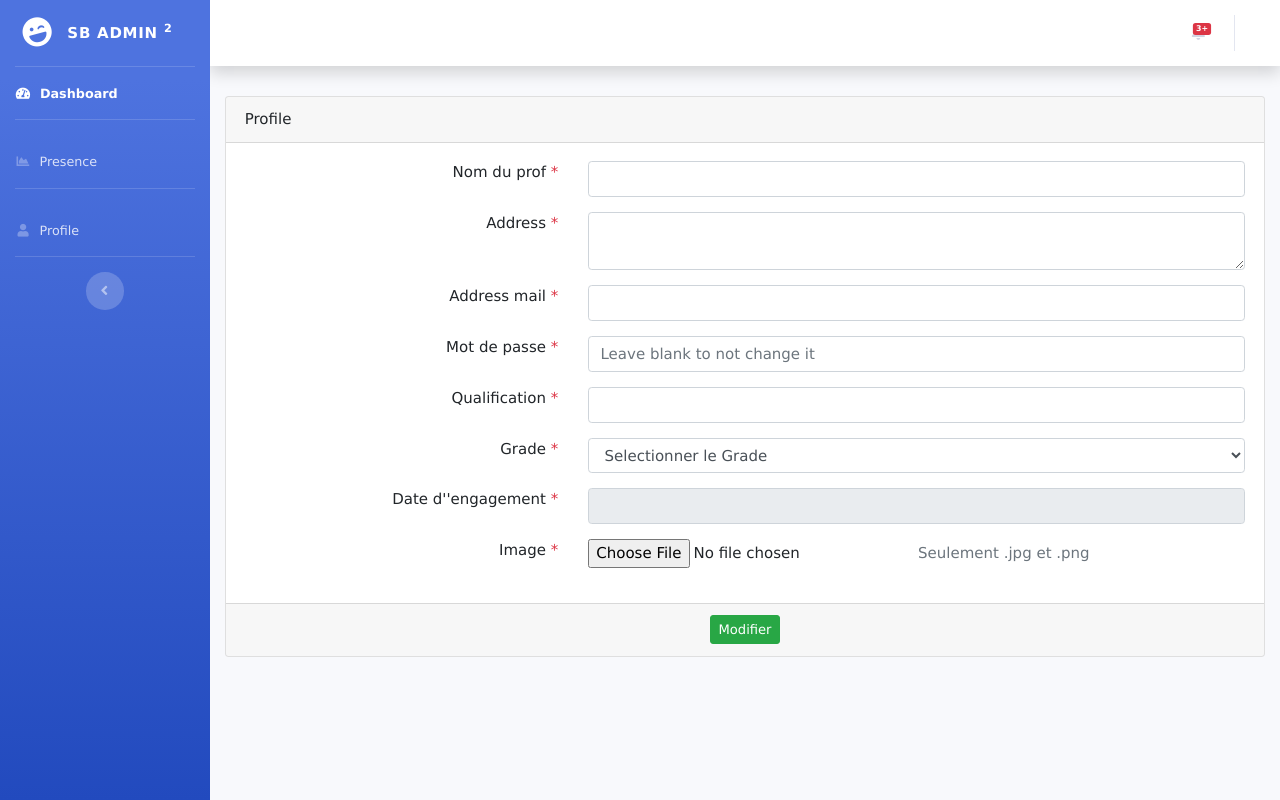
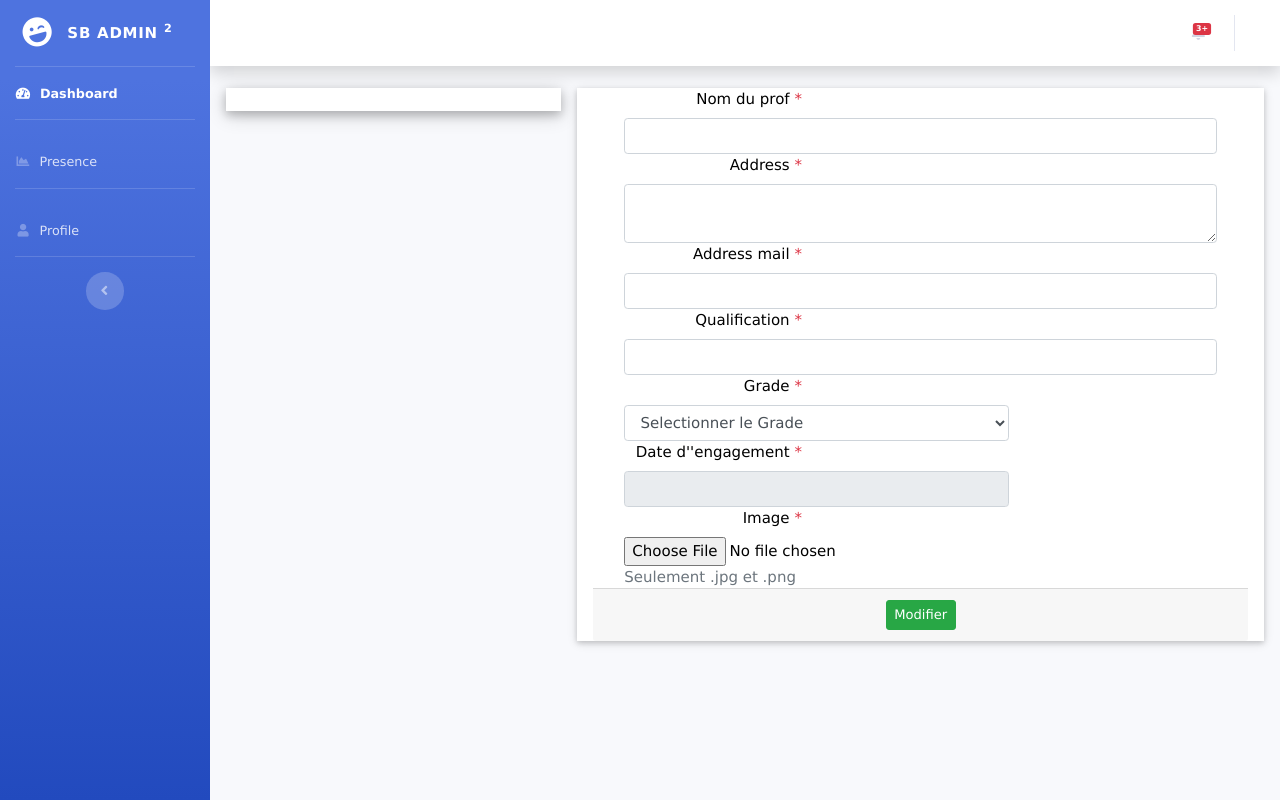
Before and after one commit to webmaster978/att, a PHP site: page /tutorial/profile in a window 1280 px wide. Run offline with PHP 8.4, Linux system fonts and the light colour scheme; the visitor is signed in with stand-in values (Sample User, id 1); data comes from the database, SQL or seed files in the repository.

Commit message:
profile vrai

```diff
--- a/profile.php
+++ b/profile.php
@@ -93,15 +93,15 @@
 	if ($error == 0) {
 		if ($teacher_password != '') {
 			$data = array(
-				':teacher_name'			=>	$teacher_name,
-				':teacher_address'		=>	$teacher_address,
-				':teacher_emailid'		=>	$teacher_emailid,
-				':teacher_password'		=>	password_hash($teacher_password, PASSWORD_DEFAULT),
-				':teacher_qualification' =>	$teacher_qualification,
-				':teacher_doj'			=>	$teacher_doj,
-				':teacher_image'		=>	$teacher_image,
-				':teacher_grade_id'		=>	$teacher_grade_id,
-				':teacher_id'			=>	$_POST["teacher_id"]
+				':teacher_name'            =>    $teacher_name,
+				':teacher_address'        =>    $teacher_address,
+				':teacher_emailid'        =>    $teacher_emailid,
+				':teacher_password'        =>    password_hash($teacher_password, PASSWORD_DEFAULT),
+				':teacher_qualification' =>    $teacher_qualification,
+				':teacher_doj'            =>    $teacher_doj,
+				':teacher_image'        =>    $teacher_image,
+				':teacher_grade_id'        =>    $teacher_grade_id,
+				':teacher_id'            =>    $_POST["teacher_id"]
 			);
 			$query = "
 			UPDATE tbl_teacher
@@ -117,14 +117,14 @@
 			";
 		} else {
 			$data = array(
-				':teacher_name'			=>	$teacher_name,
-				':teacher_address'		=>	$teacher_address,
-				':teacher_emailid'		=>	$teacher_emailid,
-				':teacher_qualification' =>	$teacher_qualification,
-				':teacher_doj'			=>	$teacher_doj,
-				':teacher_image'		=>	$teacher_image,
-				':teacher_grade_id'		=>	$teacher_grade_id,
-				':teacher_id'			=>	$_POST["teacher_id"]
+				':teacher_name'            =>    $teacher_name,
+				':teacher_address'        =>    $teacher_address,
+				':teacher_emailid'        =>    $teacher_emailid,
+				':teacher_qualification' =>    $teacher_qualification,
+				':teacher_doj'            =>    $teacher_doj,
+				':teacher_image'        =>    $teacher_image,
+				':teacher_grade_id'        =>    $teacher_grade_id,
+				':teacher_id'            =>    $_POST["teacher_id"]
 			);
 			$query = "
 			UPDATE tbl_teacher
@@ -158,65 +158,87 @@
 
 ?>
 
-<div class="container" style="margin-top:30px">
-	<span><?php echo $success; ?></span>
-	<div class="card">
-		<form method="post" id="profile_form" enctype="multipart/form-data">
-			<div class="card-header">
-				<div class="row">
-					<div class="col-md-9">Profile</div>
-					<div class="col-md-3" align="right">
+
+<div class="w3-content w3-margin-top" style="max-width:1400px;">
+
+	<!-- The Grid -->
+	<div class="w3-row-padding">
+
+		<!-- Left Column -->
+		<div class="w3-third">
+
+			<div class="w3-white w3-text-grey w3-card-4">
+				<div class="w3-display-container">
+					<?php
+
+					$service = $connect->prepare("
+SELECT * FROM tbl_teacher
+WHERE teacher_id = '" . $_SESSION["teacher_id"] . "'
+");
+					$service->execute();
+					$don = $service->fetchAll(PDO::FETCH_OBJ);
+					foreach ($don as $s) :
+					?>
+						<img src="admin/teacher_image/<?= $s->teacher_image; ?>" class="img-thumbnail" width="300">
+						<div class="w3-display-bottomleft w3-container w3-text-black">
+							<h2><?= $s->teacher_name; ?></h2>
 						</div>
 				</div>
+				<div class="w3-container">
+					<p><i class="fa fa-briefcase fa-fw w3-margin-right w3-large w3-text-teal"></i><?= $s->teacher_qualification; ?></p>
+					<p><i class="fa fa-home fa-fw w3-margin-right w3-large w3-text-teal"></i><?= $s->teacher_address; ?></p>
+					<p><i class="fa fa-envelope fa-fw w3-margin-right w3-large w3-text-teal"></i><?= $s->teacher_emailid; ?></p>
+
+					<hr>
+				<?php
+					endforeach;
+
+
+				?>
+				<br>
 				</div>
-			<div class="card-body">
-				<div class="form-group">
-					<div class="row">
+			</div><br>
+
+			<!-- End Left Column -->
+		</div>
+		<span><?php echo $success; ?></span>
+		<!-- Right Column -->
+		<div class="w3-twothird">
+
+			<div class="w3-container w3-card w3-white w3-margin-bottom">
+				<form method="post" id="profile_form" enctype="multipart/form-data">
+
+					<div class="w3-container">
 						<label class="col-md-4 text-right">Nom du prof <span class="text-danger">*</span></label>
-						<div class="col-md-8">
+						<div class="col-md-12">
 							<input type="text" name="teacher_name" id="teacher_name" class="form-control" />
 							<span class="text-danger"><?php echo $error_teacher_name; ?></span>
 						</div>
+
 					</div>
-				</div>
-				<div class="form-group">
-					<div class="row">
+					<div class="w3-container">
 						<label class="col-md-4 text-right">Address <span class="text-danger">*</span></label>
-						<div class="col-md-8">
+						<div class="col-md-12">
 							<textarea name="teacher_address" id="teacher_address" class="form-control"></textarea>
 							<span class="text-danger"><?php echo $error_teacher_address; ?></span>
 						</div>
+
 					</div>
-				</div>
-				<div class="form-group">
-					<div class="row">
+					<div class="w3-container">
 						<label class="col-md-4 text-right">Address mail <span class="text-danger">*</span></label>
-						<div class="col-md-8">
+						<div class="col-md-12">
 							<input type="text" name="teacher_emailid" id="teacher_emailid" class="form-control" />
 							<span class="text-danger"><?php echo $error_teacher_emailid; ?></span>
 						</div>
 					</div>
-				</div>
-				<div class="form-group">
-					<div class="row">
-						<label class="col-md-4 text-right">Mot de passe <span class="text-danger">*</span></label>
-						<div class="col-md-8">
-							<input type="password" name="teacher_password" id="teacher_password" class="form-control" placeholder="Leave blank to not change it" />
-							<span class="text-danger"></span>
-						</div>
-					</div>
-				</div>
-				<div class="form-group">
-					<div class="row">
+					<div class="w3-container">
 						<label class="col-md-4 text-right">Qualification <span class="text-danger">*</span></label>
-						<div class="col-md-8">
+						<div class="col-md-12">
 							<input type="text" name="teacher_qualification" id="teacher_qualification" class="form-control" />
 							<span class="text-danger"><?php echo $error_teacher_qualification; ?></span>
 						</div>
 					</div>
-				</div>
-				<div class="form-group">
-					<div class="row">
+					<div class="w3-container">
 						<label class="col-md-4 text-right">Grade <span class="text-danger">*</span></label>
 						<div class="col-md-8">
 							<select name="teacher_grade_id" id="teacher_grade_id" class="form-control">
@@ -228,25 +250,19 @@
 							<span class="text-danger"><?php echo $error_teacher_grade_id; ?></span>
 						</div>
 					</div>
-				</div>
-				<div class="form-group">
-					<div class="row">
+					<div class="w3-container">
 						<label class="col-md-4 text-right">Date d''engagement <span class="text-danger">*</span></label>
 						<div class="col-md-8">
 							<input type="text" name="teacher_doj" id="teacher_doj" class="form-control" readonly />
 							<span class="text-danger"><?php echo $error_teacher_doj; ?></span>
 						</div>
 					</div>
-				</div>
-				<div class="form-group">
-					<div class="row">
+					<div class="w3-container">
 						<label class="col-md-4 text-right">Image <span class="text-danger">*</span></label>
 						<div class="col-md-8">
 							<input type="file" name="teacher_image" id="teacher_image" />
 							<span class="text-muted">Seulement .jpg et .png </span><br />
 							<span id="error_teacher_image" class="text-danger"><?php echo $error_teacher_image; ?></span>
-						</div>
-					</div>
 						</div>
 					</div>
 					<div class="card-footer" align="center">
@@ -256,13 +272,20 @@
 					</div>
 				</form>
 			</div>
+
+
+
+			<!-- End Right Column -->
 		</div>
-<br />
-<br />
-</body>
+
+		<!-- End Grid -->
+	</div>
+
+	<!-- End Page Container -->
+</div>
 
 </html>
-
+</body>
 <script type="text/javascript" src="js/bootstrap-datepicker.js"></script>
 <link rel="stylesheet" href="css/datepicker.css" />
 
```
Also changed, not shown: pro.php (+56 -28 lines). Lines whose indentation alone changed are shown as unchanged.
